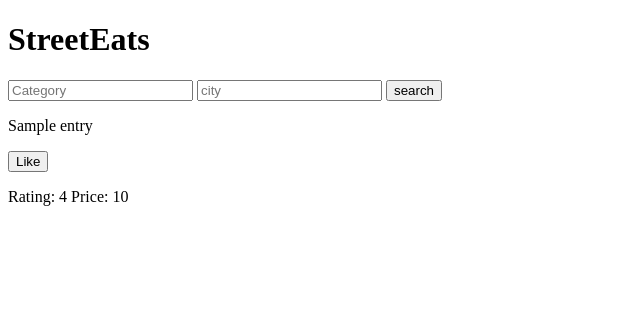
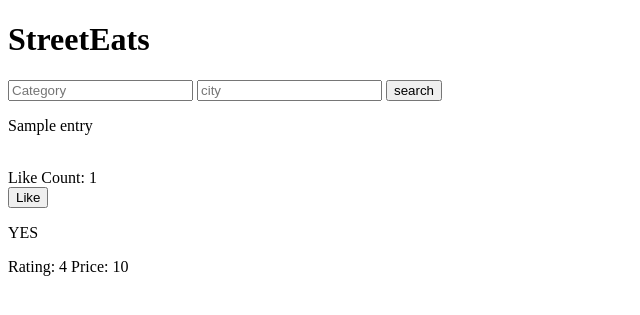
Before and after one commit to nandhiniswaminathan/StreetEats, a Flask app: page / in a window 1280 px wide. Shown: the top 315 px of the page, without its empty margins (0-640 px from the left). Run offline with Flask 2, Linux system fonts and the light colour scheme; a database or web service that is not in the repository returns one stand-in record (values such as "Sample title"); data that the repository does not hold is empty.

Commit message:
set up businessid request

```diff
--- a/app/__init__.py
+++ b/app/__init__.py
@@ -75,7 +75,6 @@ def index():
         url=ENDPOINT_YELP, params=PARAMETERS_YELP, headers=HEADERS_YELP
     )
     business_data = response.json()
-    # print(business_data)
 
     return render_template(
         "index.html",
@@ -86,13 +85,13 @@ def index():
     )
 
 
-""" @app.route("/likeBusiness", methods=["POST", "GET"])
+@app.route("/like-business", methods=["POST"])
 def likeBusiness():
-    rand = True
-    if request.method == "GET":
-        print("Hello")
+    business_id = request.form.get("business-id")
 
-    return render_template("index.html", state=rand, data="nothing") """
+    # Save to db or something
+
+    return '{"id":"%s","success":true}' % business_id
 
 
 # create health end point
--- a/app/templates/index.html
+++ b/app/templates/index.html
@@ -15,16 +15,24 @@
     <div>
         {% for entry in data["businesses"] %}
         <p>{{entry['name']}}
-        <form action='/' method="POST">
+            <!-- <form action='/like-busuiness' method="POST">
+                <input type="hidden" name="business-id" value="{{entry['id']}}" />
+                <button class="btn" type="submit" name="like" id="like" value="like">Like </button>
+            </form> -->
+        <form action='/' method="POST" class="like-form">
+            <br />
+            Like Count: <span class="like-count">1</span>
+            <br />
+            <input type="hidden" name="business-id" value="{{entry['id']}}" />
             <button class="btn" type="submit" name="like" id="like" value="like">Like </button>
         </form>
         </p>
 
         {% if state %}
-        <p>{{entry['id']}}</p>
-
+        <p class="idT">{{entry['id']}}</p>
+        {% else %}
+        <p class="idT">YES</p>
         {% endif %}
-
 
         <span>Rating: {{entry['rating']}}</span>
         <span>Price: {{entry['price']}}</span> <!-- user "distance" for distance from user to place -->
@@ -34,20 +42,60 @@
     {% endblock content %}
 
 
-    <!-- <script src="https://ajax.googleapis.com/ajax/libs/jquery/3.5.1/jquery.min.js"></script>
+    <script src="https://ajax.googleapis.com/ajax/libs/jquery/3.5.1/jquery.min.js"></script>
     <script type=text/javascript>
-    $(function() { //when button is clicked it sends get request to function likeBusiness
-        $('#like').on('click', function(e) {
-            e.preventDefault()
-            $.getJSON('/',
+   // const ids = [document.getElementById("idT").innerHTML]
+
+   /*NOTES: */
+
+    // var ids = $(".idT")
+    // // var element = idT[5]
+    // console.log(ids)
+
+        $('.like-form').submit(function (e) {
+            e.preventDefault();
+            // var formData = new FormData(e.target)
+            // console.log(formData)
+            // var businessId = formData.get("business-id")
+
+            $.ajax({
+                url:"/like-business",
+                type:"POST",
+                cache:false,
+                data:$(e.target).serialize(),
+                success: function (data) {
+                    console.log(data);
+                    var likeCountSpan = $(e.target).find('.like-count')[0]
+                    var newLikeCount = Number(likeCountSpan.innerText) + 1
+                    likeCountSpan.innerText = `${newLikeCount}`
+                }
+                });
+        })
+
+   /*  $(function() { //when button is clicked it sends get request to function likeBusiness
+        $('#like').submit(function(e) {
+            e.preventDefault();
+
+            $.ajax({
+                url:"__init__.py",
+                type:"POST",
+                cache:false,
+                data:$("#like").serialize(),
+                success: function (data) {
+                        console.log("helllo");
+                }
+                });
+
+             $.getJSON('/',
                 function(data) {
                     //this does nothing
                 });
             return false;
         });
     });
+    */
 
-</script> -->
+</script>
 
 </body>
 
```
